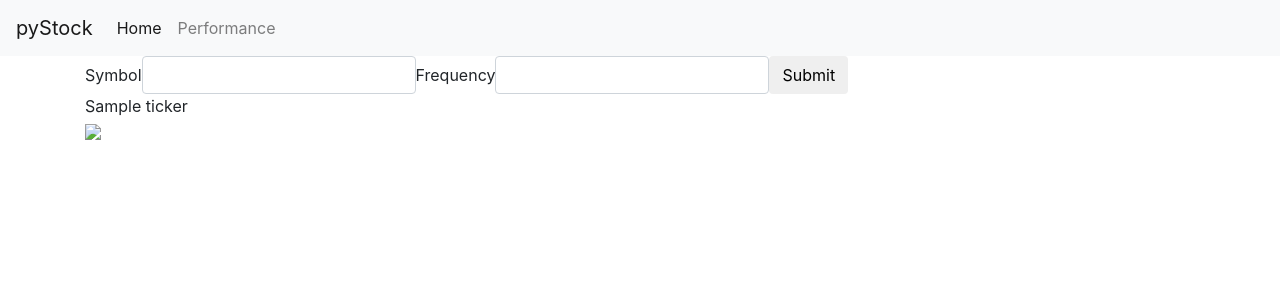
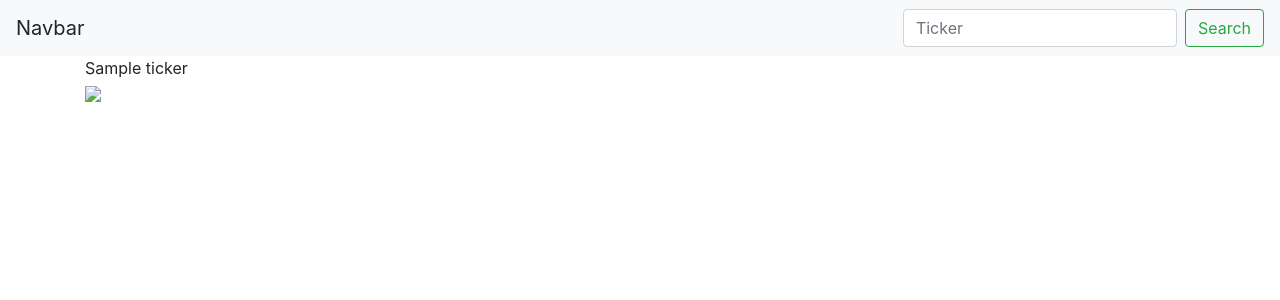
Before and after one commit to coderfever/pyflaskstock, a Flask app: template templates/home.html in a window 1280 px wide. Shown: the top 300 px of the page. Run offline with Flask 2, Linux system fonts and the light colour scheme; the template is opened without the code that fills it: most values are stand-ins (such as "Sample title", 1, 10 or a date in 2020); some libraries are stand-ins or nearby versions.

Commit message:
updated toolbar and form

```diff
--- a/app.py
+++ b/app.py
@@ -16,9 +16,10 @@ def get_homepage():
 
 @app.route('/', methods=['POST'])
 def create_stock_chart():
-    ticker = str(request.form['symbol'])
-    period = request.form['freq']
-    stock = stk.get_google_finance_intraday(ticker=ticker.upper(), period=period, days=5, exchange='NYSE')
+    ticker = str(request.form['ticker']).upper()
+    print(ticker)
+    period = 60#request.form['freq']
+    stock = stk.get_google_finance_intraday(ticker=ticker, period=period, days=5, exchange='NYSE')
     plot_url = gc.generate_plot(stock)
     return render_template('home.html', plot_url=plot_url, ticker=ticker)
 
--- a/templates/base.html
+++ b/templates/base.html
@@ -9,21 +9,14 @@
         {% endif %}
     </head>
     <body>
-        <nav class="navbar navbar-expand-lg navbar-light bg-light">
-            <a class="navbar-brand" href="#">pyStock</a>
-            <button class="navbar-toggler" type="button" data-toggle="collapse" data-target="#navbarNav" aria-controls="navbarNav" aria-expanded="false" aria-label="Toggle navigation">
-                <span class="navbar-toggler-icon"></span>
-            </button>
-            <div class="collapse navbar-collapse" id="navbarNav">
-                <ul class="navbar-nav">
-                    <li class="nav-item active">
-                        <a class="nav-link" href="#">Home <span class="sr-only">(current)</span></a>
-                    </li>
-                    <li class="nav-item">
-                        <a class="nav-link" href="#">Performance</a>
-                    </li>
-                </ul>
-            </div>
+        <nav class="navbar navbar-light bg-light justify-content-between">
+            <a class="navbar-brand">Navbar</a>
+            <form class="form-inline" method="POST" action="http://localhost:5000/">
+                <input class="form-control mr-sm-2"
+                       placeholder="Ticker"
+                       type="text" name="ticker" id="ticker">
+                <button class="btn btn-outline-success my-2 my-sm-0" type="submit">Search</button>
+            </form>
         </nav>
 
         {% block content %}{% endblock %}
--- a/templates/home.html
+++ b/templates/home.html
@@ -2,7 +2,7 @@
 
 {% block content %}
 <div class="container">
-    <form class="form-inline" method="POST" action="http://localhost:5000/">
+    <!-- <form class="form-inline" method="POST" action="http://localhost:5000/">
         <div class="form-group">
             <label for="Symbol">Symbol</label>
             <input type="text" class="form-control" id="symbol" name="symbol">
@@ -12,7 +12,7 @@
             <input type="number" class="form-control" id="freq" name="freq">
         </div>
         <button type="submit" class="btn btn-default">Submit</button>
-    </form>
+    </form> -->
 
 </hr>
     <div class="img">
```
